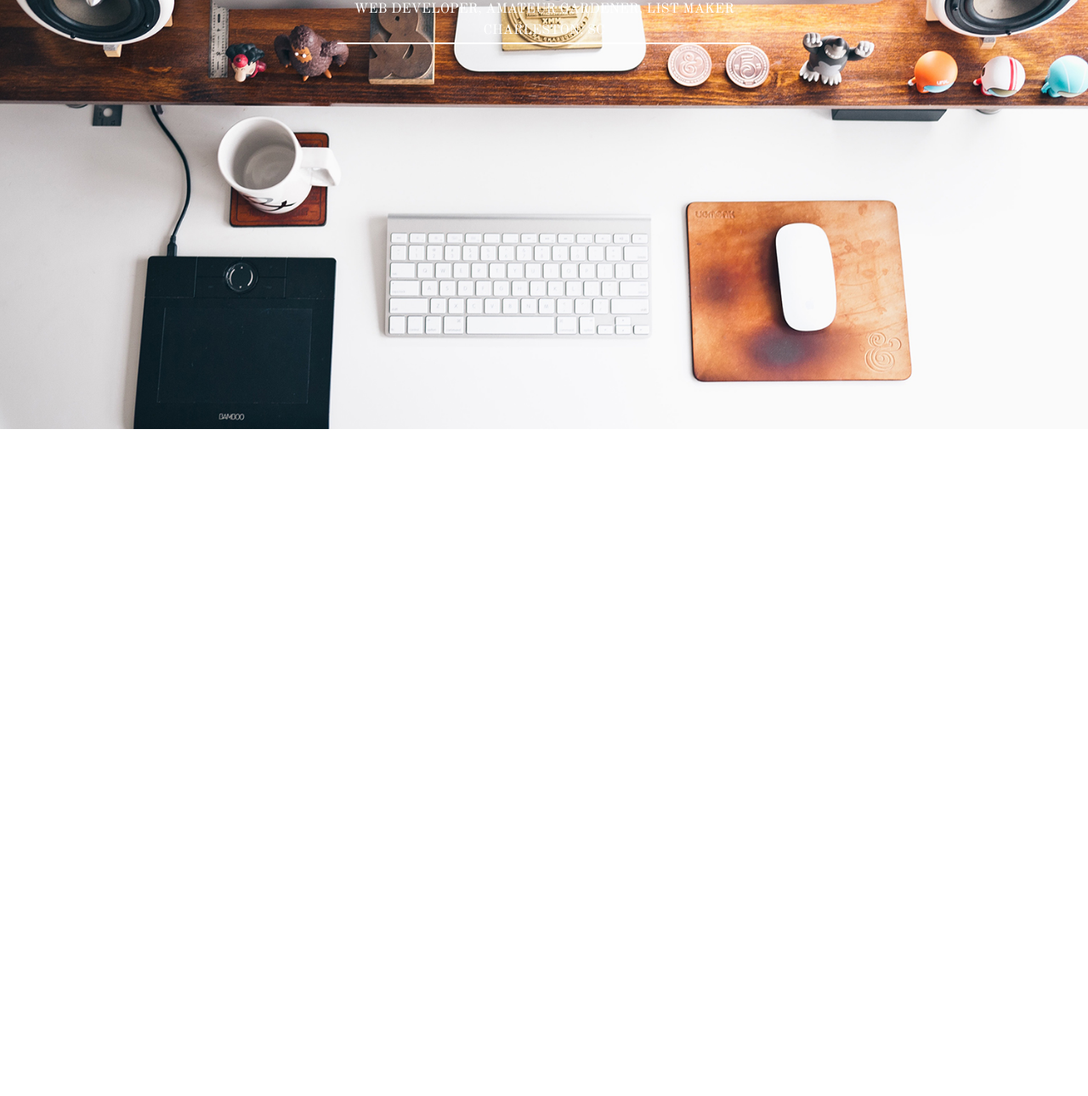
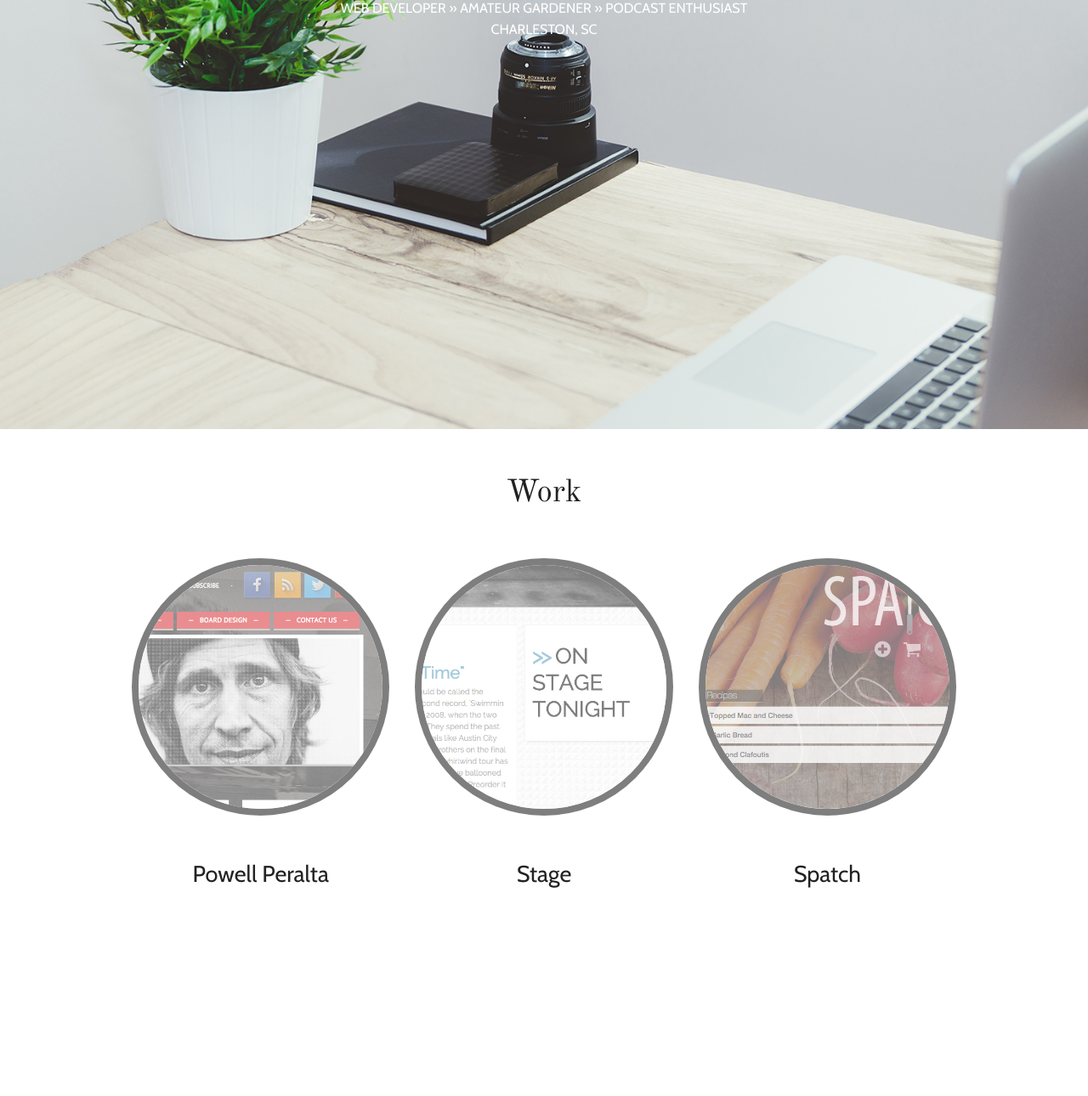
Before and after one commit to margaretgodowns/portfolio-2015, a website: page index.html in a window 1280 px wide. Shown: the part 295-1585 px from the top of the page at 85% size. Before the commit the page ends 800 px from the top, so only its background shows below. Drawn offline with nearby package versions, Linux system fonts and the light colour scheme.

Commit message:
more portfolio polishing

```diff
--- a/index.html
+++ b/index.html
@@ -10,6 +10,7 @@
     <script src="bower_components/modernizr/modernizr.js"></script>
   </head>
   <body>
+	<div class="cd-fixed-bg">
 	   	<nav>
 		   	<ul>
 			   	<li>Work</li>
@@ -17,14 +18,54 @@
 			   	<li>Contact</li>
 		   	</ul>
 	   	</nav>
-    <header>
+	    <header class="intro">
 		   <h1>Margaret Godowns</h1>
 		   <div>
-		   <p>Web Developer, Amateur Gardener, List Maker</p>
+			   <p>Web Developer &raquo; Amateur Gardener &raquo; Podcast Enthusiast</p>
 			   <p>Charleston, SC</p>
 		   </div>
 	    </header>
+	</div>
+	<main class="cd-fixed-bg cd-bg-1 recent-work">
+		<header class="work-header">
+			<h2>Work</h2>
+		</header>
 
+			<div class="row">
+				<div class="work-entry large-4 column">
+					<a class="work-link">
+						<img src="images/peralta.jpg">
+					</a>
+					<h3>
+						Powell Peralta
+					</h3>
+				</div>
+
+				<div class="work-entry large-4 column">
+					<a class="work-link">
+					<img src="images/stage.jpg">
+					</a>
+					<h3>
+						Stage
+					</h3>
+				</div>
+
+				<div class="work-entry large-4 column">
+					<a class="work-link">
+						<img src="images/spatch.jpg">
+					</a>
+					<h3>
+						Spatch
+					</h3>
+				</div>
+			</div>
+
+	</main>
+	<div class="cd-fixed-bg cd-bg-2 recent-work">
+		<header class="work-header">
+			<h2>Work</h2>
+		</main>
+	</div>
     <script src="bower_components/jquery/dist/jquery.min.js"></script>
     <script src="bower_components/foundation/js/foundation.min.js"></script>
     <script src="js/app.js"></script>
--- a/scss/app.scss
+++ b/scss/app.scss
@@ -4,8 +4,12 @@
 $primary-font: 'Cabin', sans-serif;
 $secondary-font: 'Old Standard TT', serif;
 
+body, html, main {
+	height: 100%;
+}
 body {
 
+/*
 	background-image: url(../images/background-3.jpg);
 	background-position: center center;
 	background-attachment: fixed;
@@ -14,6 +18,14 @@ body {
 	-webkit-background-size: cover;
 	-moz-background-size: cover;
 	-o-background-size: cover;
+*/
+	.cd-fixed-bg {
+		min-height: 100%;
+		background-size: cover;
+		background-attachment: fixed;
+		background-repeat: no-repeat;
+		background-position: center center;
+		background-image: url(../images/background-4.jpg);
 
 		nav {
 
@@ -21,7 +33,7 @@ body {
 
 			ul {
 
-			font-family: $primary-font;
+				font-family: $secondary-font;
 				list-style-type: none;
 				font-size: 20px;
 				color: white;
@@ -37,7 +49,7 @@ body {
 
 		}
 
-	header {
+		.intro {
 
 			text-align: center;
 			margin: auto;
@@ -46,7 +58,7 @@ body {
 
 			h1, p {
 
-				font-family: $secondary-font;
+				font-family: $primary-font;
 				color: white;
 
 			}
@@ -58,14 +70,61 @@ body {
 
 			}
 
-			div {
+		}
+	}
 
-				border-top: 2px solid white;
-				border-bottom: 2px solid white;
+	.cd-fixed-bg.cd-bg-1 {
+
+		background: white;
+
+			.work-header {
+				text-align: center;
+				margin-top: 50px;
+				margin-bottom: 50px;
+
+				h2 {
+
+				font-family: $secondary-font;
+
+				}
+			}
+
+			.work-entry {
+
+				text-align: center;
+
+				img {
+
+					border-radius: 100%;
+					border: 8px solid black;
+					opacity: .5;
+
+					&:hover {
+
+						opacity: 1;
 
 					}
 
 				}
+
+				h3 {
+
+					font-family: $primary-font;
+					margin-top: 50px;
+
+				}
+
+			}
+
+		}
+
+	}
+
+	.cd-fixed-bg.cd-bg-2 {
+
+		background-image: url(../images/background-4.jpg);
+
+
 
 }
 // Or selectively include components
```
Also changed, not shown: images/background-4.jpg (added), images/peralta.jpg (added), images/spatch.jpg (added), images/stage.jpg (added), stylesheets/app.css, 1 other file. Lines whose indentation alone changed are shown as unchanged.
